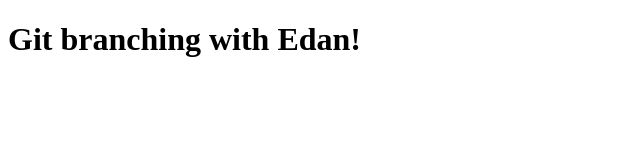
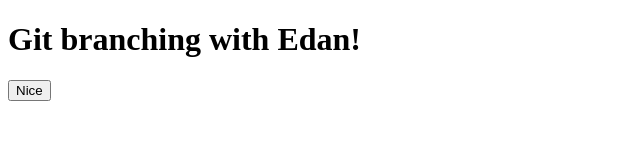
Before and after one commit to patrickrnelson/git-branching, a plain HTML site: page index.html in a window 1280 px wide. Shown: the whole page, without its empty margins (0-640 px from the left). Drawn offline with Linux system fonts and the light colour scheme.

Commit message:
Add a nice button

```diff
--- a/index.html
+++ b/index.html
@@ -8,5 +8,6 @@
   </head>
   <body>
     <h1>Git branching with Edan!</h1>
+    <button>Nice</button>
   </body>
 </html>
```
